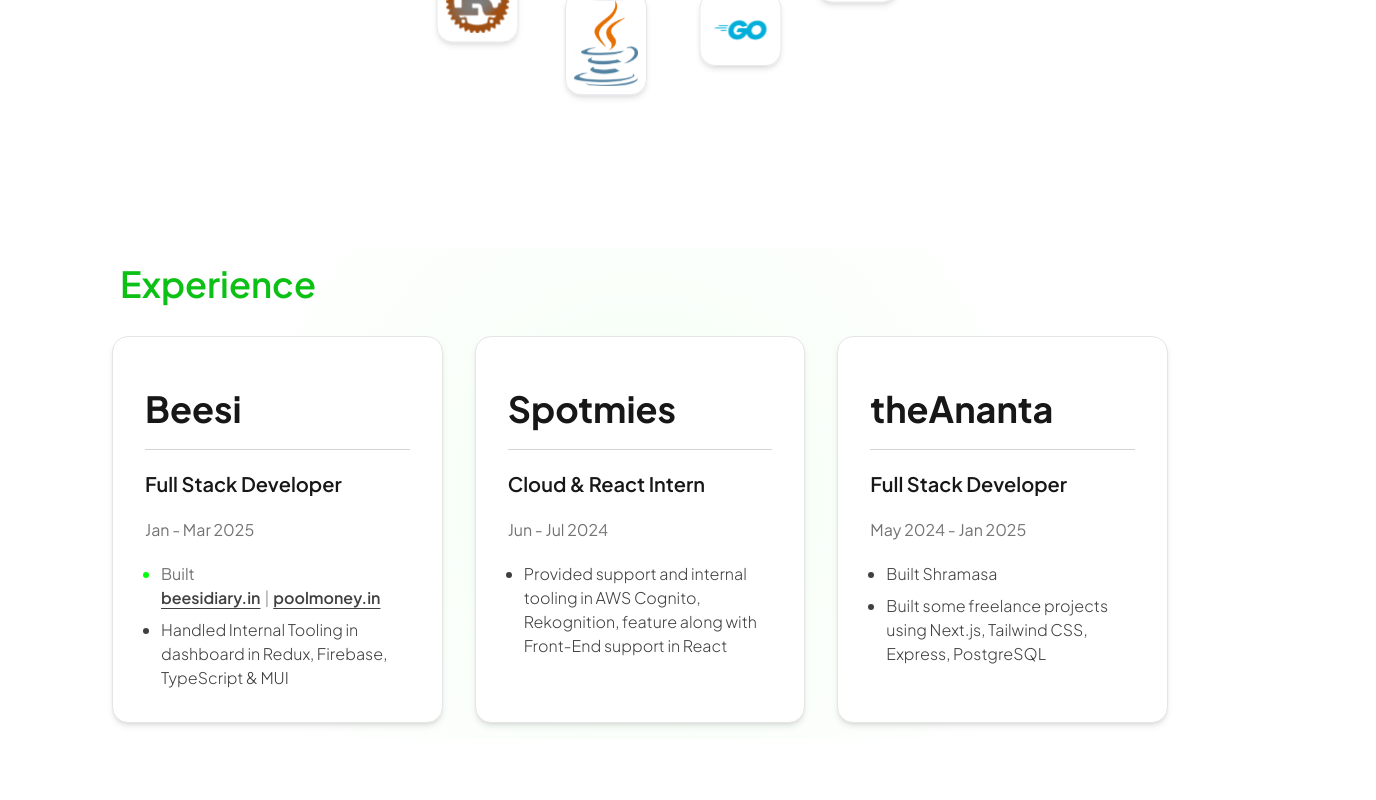
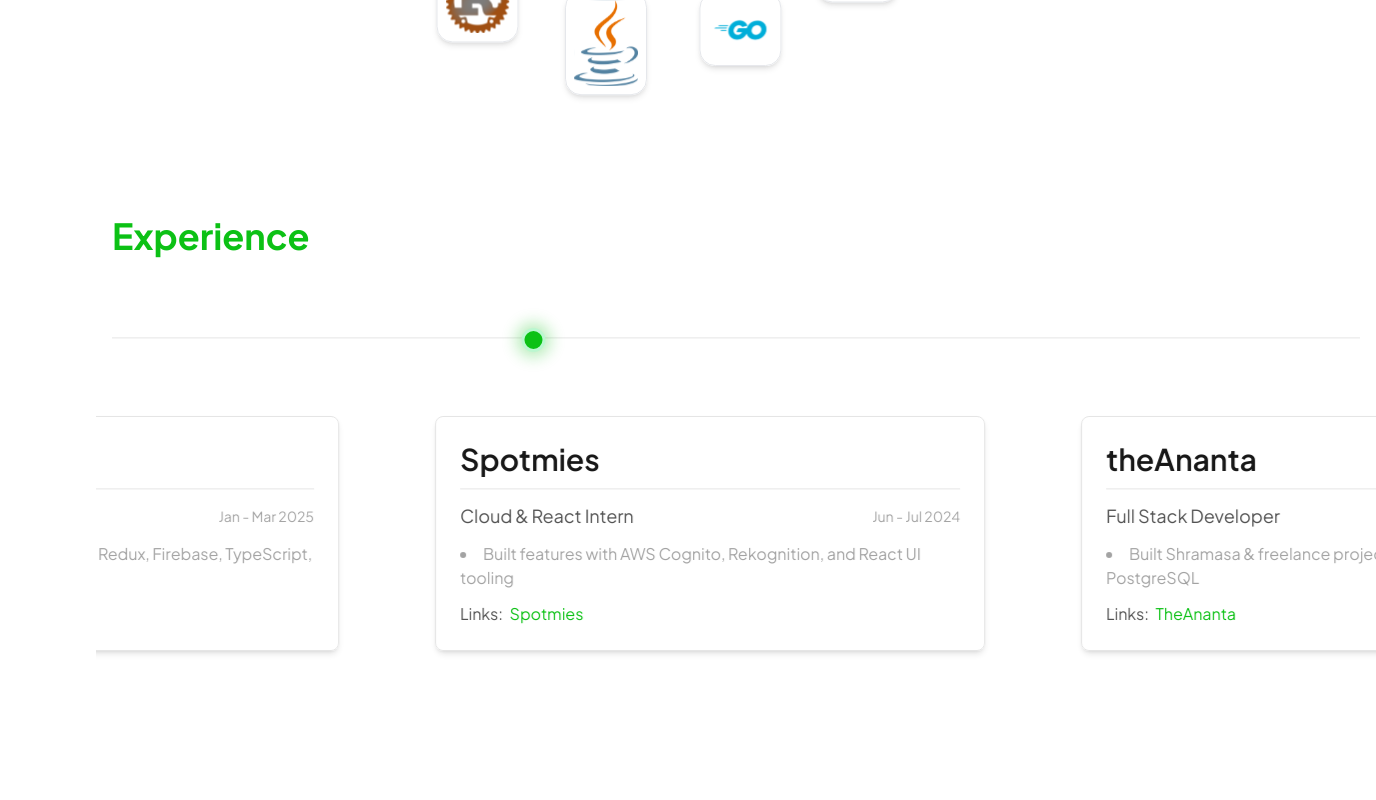
Before and after one commit to psidh/Domain, a Next.js app: page / in a window 1280 px wide. Shown: the part 680-1480 px from the top of the page, 1376 px wide, since content can reach past the window. Built offline with nearby package versions, Linux system fonts and the light colour scheme.

Commit message:
imain
Signed-off-by: P SIDHARTH <philkhanasidharth14@gmail.com>

```diff
--- a/src/app/globals.css
+++ b/src/app/globals.css
@@ -20,3 +20,7 @@
 .rotate-reverse {
   animation: rotateReverse 1s linear infinite;
 }
+
+body {
+  overflow-x: hidden;
+}
--- a/src/components/Experience.jsx
+++ b/src/components/Experience.jsx
@@ -1,232 +1,156 @@
-"use client";
-// const Projects = () => {
+// "use client";
+// import { useRef } from "react";
+// import { motion, useScroll, useTransform, useSpring } from "framer-motion";
+
+// const experiences = [
+//   {
+//     company: "Beesi",
+//     role: "Full Stack Developer",
+//     duration: "Jan - Mar 2025",
+//     points: [
+//       "Internal tooling in dashboard using Redux, Firebase, TypeScript, MUI",
+//     ],
+//     links: [
+//       { text: "beesidiary.in", href: "https://beesidiary.in" },
+//       { text: "poolmoney.in", href: "https://poolmoney.in" },
+//     ],
+//   },
+//   {
+//     company: "Spotmies",
+//     role: "Cloud & React Intern",
+//     duration: "Jun - Jul 2024",
+//     points: [
+//       "Built features with AWS Cognito, Rekognition, and React UI tooling",
+//     ],
+//     links: [{ text: "Spotmies", href: "https://spotmies.com" }],
+//   },
+//   {
+//     company: "theAnanta",
+//     role: "Full Stack Developer",
+//     duration: "May 2024 - Jan 2025",
+//     points: [
+//       "Built Shramasa & freelance projects using Next.js, Express, PostgreSQL",
+//     ],
+//     links: [{ text: "TheAnanta", href: "https://theananta.in" }],
+//   },
+// ];
+
+// const Experience = () => {
+//   const containerRef = useRef(null);
+//   const { scrollYProgress } = useScroll({
+//     target: containerRef,
+//     offset: ["start", "end end"],
+//   });
+
+//   // Smooth out scroll-based motion using useSpring
+//   const smoothScroll = useSpring(scrollYProgress, {
+//     stiffness: 60,
+//     damping: 20,
+//     mass: 0.6,
+//   });
+
+//   const x = useTransform(smoothScroll, [0, 1], ["0%", "-60%"]);
+//   const particleX = useTransform(smoothScroll, [0, 1], ["0%", "1000%"]);
+
 //   return (
-//     <main className="my-32">
-//       <div className="lg:px-24">
-//         <h2 className="text-[#0cc115] md:text-4xl text-3xl font-semibold text-center md:text-left sm:ml-6 pt-4">
-//           Experience
-//         </h2>
-//         <div className="grid grid-cols-1 sm:grid-cols-2 lg:grid-cols-3 gap-4 p-4 md:gap-8">
-//           {/* Card Template */}
-//           {[
-//             {
-//               company: "Beesi",
-//               role: "Full Stack Developer",
-//               duration: "Jan - Mar 2025",
-//               links: [
-//                 { text: "beesidiary.in", href: "https://beesidiary.in" },
-//                 { text: "poolmoney.in", href: "https://poolmoney.in" },
-//               ],
-//               points: [
-//                 "Handled Internal Tooling in dashboard in Redux, Firebase, TypeScript & MUI",
-//               ],
-//             },
-//             {
-//               company: "Spotmies",
-//               role: "Cloud & React Intern",
-//               duration: "Jun - Jul 2024",
-//               points: [
-//                 "Provided support and internal tooling in AWS Cognito, Rekognition, feature along with Front-End support in React",
-//               ],
-//             },
-//             {
-//               company: "theAnanta",
-//               role: "Full Stack Developer",
-//               duration: "May 2024 - Jan 2025",
-//               points: [
-//                 "Built Shramasa",
-//                 "Built some freelance projects using Next.js, Tailwind CSS, Express, PostgreSQL",
-//               ],
-//             },
-//           ].map((exp, index) => (
-//             <div
-//               key={index}
-//               className="p-8 bg-white dark:bg-[#121212] rounded-2xl border border-neutral-200 dark:border-[#00FF0D]/30 text-neutral-900 dark:text-white space-y-5 shadow-md"
-//             >
-//               <h2 className="text-2xl md:text-4xl font-bold">{exp.company}</h2>
-//               <div className="w-full h-[1px] bg-neutral-300 dark:bg-[#00FF0D]/30" />
-//               <h3 className="text-xl md:text-2xl font-semibold">{exp.role}</h3>
-//               <p className="text-md md:text-lg text-neutral-500">
-//                 {exp.duration}
+//     <section
+//       ref={containerRef}
+//       className="relative w-full py-24 px-4 overflow-hidden h-screen mx-24"
+//     >
+//       <h2 className="text-[#0cc115] text-3xl md:text-4xl font-bold mb-12">
+//         Experience
+//       </h2>
+
+//       <div className="relative mb-16 h-12 flex items-center border-black">
+//         {/* Timeline line */}
+//         <div className="absolute top-[70%] left-0 w-full h-[1px] bg-neutral-200 dark:bg-[#00FF0D]/30 z-10 transform -translate-y-[60%]" />
+
+//         {/* Particle dot */}
+//         <motion.div
+//           className="absolute top-1/2 left-0 w-6 h-6 bg-[#0cc115] rounded-full border-[3px] border-green-200 dark:border-[#121212] z-20 transform -translate-y-1/2 -translate-x-1/2"
+//           style={{
+//             x: particleX,
+//             boxShadow: "0 0 15px 5px rgba(12, 193, 21, 0.3)",
+//           }}
+//         />
+//       </div>
+
+//       <motion.div
+//         style={{ x }}
+//         className="flex space-x-24 items-center relative px-8 transition-transform duration-100"
+//       >
+//         {experiences.map((exp, i) => (
+//           <div
+//             key={i}
+//             className="checkpoint flex flex-col items-center min-w-[350px] max-w-[400px] duration-300"
+//           >
+//             <div className="flex flex-col items-start justify-start text-center space-y-3 p-6 bg-white/5 backdrop-blur-sm rounded-lg shadow-md hover:shadow-lg transition-all duration-300 border border-neutral-200 dark:border-neutral-800">
+//               <h3 className="text-3xl font-semibold text-neutral-900 dark:text-white">
+//                 {exp.company}
+//               </h3>
+//               <div className="w-full h-[1px] bg-neutral-200 dark:bg-[#00FF0D]/30 z-10 transform -translate-y-[60%]" />
+//               <p className="text-lg text-neutral-600">
+//                 {exp.role}
+//                 <span className="text-sm text-neutral-400">{"  "}|  {exp.duration}</span>
 //               </p>
-//               <ul className="list-disc space-y-2 text-[#00FF0D] ml-4">
-//                 {exp.links && exp.links.length > 0 && (
-//                   <li className="text-md md:text-lg">
-//                     <span className="text-neutral-500">Built </span>
-//                     {exp.links
-//                       .map((link, i) => (
-//                         <a
-//                           key={i}
-//                           href={link.href}
-//                           target="_blank"
-//                           rel="noopener noreferrer"
-//                           className="font-semibold text-neutral-700 dark:text-neutral-200 underline underline-offset-4 transition duration-300 hover:text-[#00FF0D]"
-//                         >
-//                           {link.text}
-//                         </a>
-//                       ))
-//                       .reduce((prev, curr) => [
-//                         prev,
-//                         <span key="sep" className="text-neutral-400 mx-1">
+
+//               <ul className="text-left text-neutral-400 dark:text-neutral-300 mt-3 list-disc list-inside">
+//                 {exp.points.map((point, idx) => (
+//                   <li key={idx}>{point}</li>
+//                 ))}
+//               </ul>
+//               {Array.isArray(exp.links) && exp.links.length > 0 && (
+//                 <p className="text-base mt-3 text-neutral-600">
+//                   Links:{" "}
+//                   {exp.links
+//                     .map((link, i) => (
+//                       <a
+//                         key={i}
+//                         href={link.href}
+//                         target="_blank"
+//                         rel="noopener noreferrer"
+//                         className="hover:underline underline-offset-2 text-[#0cc115] mx-1"
+//                       >
+//                         {link.text}
+//                       </a>
+//                     ))
+//                     .reduce((acc, curr, i) => {
+//                       if (i === 0) return [curr];
+//                       return [
+//                         ...acc,
+//                         <span key={`sep-${i}`} className="text-neutral-500">
 //                           |
 //                         </span>,
 //                         curr,
-//                       ])}
-//                   </li>
-//                 )}
-//                 {exp.points.map((point, idx) => (
-//                   <li
-//                     key={idx}
-//                     className="text-md md:text-lg text-neutral-700 dark:text-neutral-300"
-//                   >
-//                     {point}
-//                   </li>
-//                 ))}
-//               </ul>
+//                       ];
+//                     }, [])}
+//                 </p>
+//               )}
 //             </div>
-//           ))}
-//         </div>
-//       </div>
-//     </main>
+//           </div>
+//         ))}
+//       </motion.div>
+//     </section>
 //   );
 // };
 
-// export default Projects;
+// export default Experience;
 
-import { useEffect, useRef } from "react";
-import gsap from "gsap";
-import { ScrollTrigger } from "gsap/dist/ScrollTrigger";
+"use client";
+import { useRef, useEffect, useState } from "react";
+import { motion, useScroll, useTransform, useSpring } from "framer-motion";
 
-const Projects = () => {
-  // Refs for our animation targets
-  const mainRef = useRef(null);
-  const titleRef = useRef(null);
-  const cardsRef = useRef([]);
-
-  // Register ScrollTrigger plugin
-  useEffect(() => {
-    gsap.registerPlugin(ScrollTrigger);
-
-    // Initial page load animation
-    const tl = gsap.timeline();
-
-    // Animate the title with a glitch effect
-    tl.fromTo(
-      titleRef.current,
-      {
-        opacity: 0,
-        y: -50,
-      },
-      {
-        opacity: 1,
-        y: 0,
-        duration: 1.5,
-        ease: "elastic.out(1, 0.3)",
-        onComplete: () => {
-          // Create glitch effect
-          const glitchTl = gsap.timeline({ repeat: -1, repeatDelay: 5 });
-          glitchTl
-            .to(titleRef.current, {
-              skewX: 10,
-              duration: 0.1,
-            })
-            .to(titleRef.current, {
-              skewX: -10,
-              duration: 0.1,
-            })
-            .to(titleRef.current, {
-              skewX: 0,
-              duration: 0.3,
-            });
-        },
-      }
-    );
-
-    // Animate cards with staggered entrance
-    cardsRef.current.forEach((card, index) => {
-      // Create card entrance animation
-      gsap.fromTo(
-        card,
-        {
-          opacity: 0,
-          scale: 0.7,
-          y: 100,
-          rotation: -5 + Math.random() * 10,
-        },
-        {
-          opacity: 1,
-          scale: 1,
-          y: 0,
-          rotation: 0,
-          duration: 1.2,
-          delay: 0.3 + index * 0.2,
-          ease: "back.out(1.7)",
-        }
-      );
-
-      // Create scroll animations
-      ScrollTrigger.create({
-        trigger: card,
-        start: "top bottom-=100",
-        onEnter: () => {
-          gsap.to(card, {
-            rotateY: 360,
-            duration: 1.5,
-            ease: "power2.out",
-          });
-        },
-        once: true,
-      });
-    });
-
-    // Background pulse animation
-    gsap.to(mainRef.current, {
-      background:
-        "radial-gradient(circle at center, rgba(0,255,13,0.05) 0%, rgba(0,0,0,0) 70%)",
-      backgroundSize: "200% 200%",
-      backgroundPosition: "100% 100%",
-      duration: 5,
-      repeat: -1,
-      yoyo: true,
-      ease: "sine.inOut",
-    });
-
-    return () => {
-      // Clean up animations when component unmounts
-      ScrollTrigger.getAll().forEach((trigger) => trigger.kill());
-      gsap.killTweensOf([titleRef.current, ...cardsRef.current]);
-    };
-  }, []);
-
-  // Function to add cards to the refs array
-  const addToRefs = (el) => {
-    if (el && !cardsRef.current.includes(el)) {
-      cardsRef.current.push(el);
-    }
-  };
-
-  return (
-    <main ref={mainRef} className="my-16 md:my-32 relative overflow-hidden">
-      <div className="lg:px-24">
-        <h2
-          ref={titleRef}
-          className="text-[#0cc115] md:text-4xl text-3xl font-semibold text-center md:text-left sm:ml-6 py-4"
-        >
-          Experience
-        </h2>
-        <div className="grid grid-cols-1 sm:grid-cols-2 lg:grid-cols-3 gap-4 p-4 md:gap-8">
-          {/* Card Template */}
-          {[
+const experiences = [
   {
     company: "Beesi",
     role: "Full Stack Developer",
     duration: "Jan - Mar 2025",
+    points: [
+      "Internal tooling in dashboard using Redux, Firebase, TypeScript, MUI",
+    ],
     links: [
       { text: "beesidiary.in", href: "https://beesidiary.in" },
       { text: "poolmoney.in", href: "https://poolmoney.in" },
-              ],
-              points: [
-                "Handled Internal Tooling in dashboard in Redux, Firebase, TypeScript & MUI",
     ],
   },
   {
@@ -234,36 +158,132 @@ const Projects = () => {
     role: "Cloud & React Intern",
     duration: "Jun - Jul 2024",
     points: [
-                "Provided support and internal tooling in AWS Cognito, Rekognition, feature along with Front-End support in React",
+      "Built features with AWS Cognito, Rekognition, and React UI tooling",
     ],
+    links: [{ text: "Spotmies", href: "https://spotmies.com" }],
   },
   {
     company: "theAnanta",
     role: "Full Stack Developer",
     duration: "May 2024 - Jan 2025",
     points: [
-                "Built Shramasa",
-                "Built some freelance projects using Next.js, Tailwind CSS, Express, PostgreSQL",
+      "Built Shramasa & freelance projects using Next.js, Express, PostgreSQL",
     ],
+    links: [{ text: "TheAnanta", href: "https://theananta.in" }],
   },
-          ].map((exp, index) => (
-            <div
-              key={index}
-              ref={addToRefs}
-              className=" p-8 bg-white dark:bg-[#121212] rounded-2xl border border-neutral-200 dark:border-[#00FF0D]/30 text-neutral-900 dark:text-white space-y-5 shadow-md relative"
+];
+
+const Experience = () => {
+  const containerRef = useRef(null);
+  const [isMobile, setIsMobile] = useState(false);
+
+  useEffect(() => {
+    // Check if we're on a mobile device
+    const checkMobile = () => {
+      setIsMobile(window.innerWidth < 768);
+    };
+
+    // Initial check
+    checkMobile();
+
+    // Add event listener for window resize
+    window.addEventListener("resize", checkMobile);
+
+    // Cleanup
+    return () => window.removeEventListener("resize", checkMobile);
+  }, []);
+
+  const { scrollYProgress } = useScroll({
+    target: containerRef,
+    offset: ["start", "end end"],
+  });
+
+  // Smooth out scroll-based motion using useSpring
+  const smoothScroll = useSpring(scrollYProgress, {
+    stiffness: 60,
+    damping: 20,
+    mass: 0.6,
+  });
+
+  // Define all transforms regardless of viewport
+  const x = useTransform(smoothScroll, [0, 1], ["0%", "-60%"]);
+  const particleX = useTransform(smoothScroll, [0, 1], ["0%", "3600%"]);
+  // const particleY = useTransform(smoothScroll, [0, 1], ["3000%", "-300%"]);
+  const particleY = useTransform(
+    smoothScroll,
+    [0, 0.5, 1],
+    ["3000%", "1100%", "-300%"]
+  );
+
+  return (
+    <section
+      ref={containerRef}
+      className="relative w-full py-12 md:py-24 px-4 overflow-hidden md:h-screen mx-4 md:mx-24"
     >
-              {/* Glow effect div */}
-              <div className="absolute inset-0 bg-gradient-to-r from-transparent via-[#00FF0D] to-transparent -z-10 rounded-2xl opacity-0 glow-effect"></div>
-              <h2 className="text-2xl md:text-4xl font-bold company-name">
+      <h2 className="text-[#0cc115] text-3xl md:text-4xl font-bold mb-8 md:mb-12 text-center md:text-left">
+        Experience
+      </h2>
+
+      {/* Timeline only visible on desktop */}
+      {!isMobile && (
+        <div className="relative mb-16 h-12 hidden md:flex items-center border-black">
+          {/* Timeline line */}
+          <div className="absolute top-[70%] left-0 w-full h-[1px] bg-neutral-200 dark:bg-[#00FF0D]/30 z-10 transform -translate-y-[60%]" />
+
+          {/* Particle dot */}
+          <motion.div
+            className="absolute top-1/2 left-0 w-6 h-6 bg-[#0cc115] rounded-full border-[3px] border-green-200 dark:border-[#121212] z-20 transform -translate-y-1/2 -translate-x-1/2"
+            style={{
+              x: particleX,
+              boxShadow: "0 0 15px 5px rgba(12, 193, 21, 0.3)",
+            }}
+          />
+        </div>
+      )}
+
+      {isMobile && (
+        <div className="flex items-center justify-center">
+          {/* Vertical timeline line */}
+          <div className="absolute top-0 left-4 w-[1px] h-[80%] mt-48 bg-neutral-200 dark:bg-[#00FF0D]/30 z-10" />
+
+          {/* Vertical particle dot */}
+          <motion.div
+            className="absolute left-1 top-0 w-6 h-6 bg-[#0cc115] rounded-full border-[3px] border-green-200 dark:border-[#121212] z-20"
+            style={{
+              y: particleY,
+              boxShadow: "0 0 15px 5px rgba(12, 193, 21, 0.3)",
+            }}
+          />
+        </div>
+      )}
+
+      {/* Mobile version: vertical layout */}
+      {isMobile ? (
+        <div className="flex flex-col space-y-6">
+          {experiences.map((exp, i) => (
+            <div key={i} className="w-[95%] duration-300 relative">
+              <div className="flex items-start">
+                <div className="flex-1 flex flex-col items-start justify-start space-y-3 p-4 bg-white/5 backdrop-blur-sm rounded-lg shadow-md border border-neutral-200 dark:border-neutral-800 ml-6">
+                  <h3 className="text-2xl font-semibold text-neutral-900 dark:text-white">
                     {exp.company}
-              </h2>
-              <div className="w-full h-[1px] bg-neutral-300 dark:bg-[#00FF0D]/30 " />
-              <h3 className="text-xl font-semibold">{exp.role}</h3>
-              <p className="text-md text-neutral-500">{exp.duration}</p>
-              <ul className="list-disc space-y-2 text-[#00FF0D] ml-4">
-                {exp.links && exp.links.length > 0 && (
-                  <li className="text-md">
-                    <span className="text-neutral-500">Built </span>
+                  </h3>
+                  <div className="w-full h-[1px] bg-neutral-200 dark:bg-[#00FF0D]/30" />
+                  <p className="text-base text-neutral-600">
+                    {exp.role}
+                    <span className="text-sm text-neutral-400 block mt-1">
+                      {exp.duration}
+                    </span>
+                  </p>
+
+                  <ul className="text-left text-neutral-400 dark:text-neutral-300 mt-2 list-disc list-inside">
+                    {exp.points.map((point, idx) => (
+                      <li key={idx}>{point}</li>
+                    ))}
+                  </ul>
+
+                  {Array.isArray(exp.links) && exp.links.length > 0 && (
+                    <p className="text-sm mt-2 text-neutral-600">
+                      Links:{" "}
                       {exp.links
                         .map((link, i) => (
                           <a
@@ -271,47 +291,91 @@ const Projects = () => {
                             href={link.href}
                             target="_blank"
                             rel="noopener noreferrer"
-                          className="font-semibold text-neutral-700 dark:text-neutral-200 underline underline-offset-4 transition duration-300 hover:text-[#00FF0D]"
+                            className="hover:underline underline-offset-2 text-[#0cc115] mx-1"
                           >
                             {link.text}
                           </a>
                         ))
-                      .reduce(
-                        (prev, curr, i) =>
-                          i === 0
-                            ? [curr]
-                            : [
-                                ...prev,
-                                <span
-                                  key={`sep-${i}`}
-                                  className="text-neutral-400 mx-1"
-                                >
+                        .reduce((acc, curr, i) => {
+                          if (i === 0) return [curr];
+                          return [
+                            ...acc,
+                            <span key={`sep-${i}`} className="text-neutral-500">
                               |
                             </span>,
                             curr,
-                              ],
-                        []
+                          ];
+                        }, [])}
+                    </p>
                   )}
-                  </li>
-                )}
-                {exp.points.map((point, idx) => (
-                  <li
-                    key={idx}
-                    className="text-md font-light text-neutral-700 dark:text-neutral-300"
-                  >
-                    {point}
-                  </li>
-                ))}
-              </ul>
+                </div>
+              </div>
             </div>
           ))}
         </div>
+      ) : (
+        /* Desktop version: horizontal scroll */
+        <motion.div
+          style={{ x }}
+          className="flex space-x-24 items-center relative px-8 transition-transform duration-100"
+        >
+          {experiences.map((exp, i) => (
+            <div
+              key={i}
+              className="checkpoint flex flex-col items-center min-w-[550px] max-w-[600px] duration-300"
+            >
+              <div className="flex flex-col items-start justify-start text-center space-y-3 p-6 bg-white/5 backdrop-blur-sm rounded-lg shadow-md hover:shadow-lg transition-all duration-300 border border-neutral-200 dark:border-neutral-800">
+                <h3 className="text-3xl font-semibold text-neutral-900 dark:text-white">
+                  {exp.company}
+                </h3>
+                <div className="w-full h-[1px] bg-neutral-200 dark:bg-[#00FF0D]/30 z-10 transform -translate-y-[60%]" />
+                <div className="w-full flex items-center justify-between">
+                  <p className="text-lg text-neutral-600">{exp.role}</p>
+                  <span className="text-sm text-neutral-400">
+                    {exp.duration}
+                  </span>
                 </div>
 
-      {/* Floating particles effect */}
-      <div className="particles-container fixed top-0 left-0 w-full h-full pointer-events-none -z-10"></div>
-    </main>
+                <ul className="text-left text-neutral-400 dark:text-neutral-300 mt-3 list-disc list-inside">
+                  {exp.points.map((point, idx) => (
+                    <li key={idx}>{point}</li>
+                  ))}
+                </ul>
+
+                {Array.isArray(exp.links) && exp.links.length > 0 && (
+                  <p className="text-base mt-3 text-neutral-600">
+                    Links:{" "}
+                    {exp.links
+                      .map((link, i) => (
+                        <a
+                          key={i}
+                          href={link.href}
+                          target="_blank"
+                          rel="noopener noreferrer"
+                          className="hover:underline underline-offset-2 text-[#0cc115] mx-1"
+                        >
+                          {link.text}
+                        </a>
+                      ))
+                      .reduce((acc, curr, i) => {
+                        if (i === 0) return [curr];
+                        return [
+                          ...acc,
+                          <span key={`sep-${i}`} className="text-neutral-500">
+                            |
+                          </span>,
+                          curr,
+                        ];
+                      }, [])}
+                  </p>
+                )}
+              </div>
+            </div>
+          ))}
+        </motion.div>
+      )}
+    </section>
   );
 };
 
-export default Projects;
+export default Experience;
```
Lines whose indentation alone changed are shown as unchanged.
